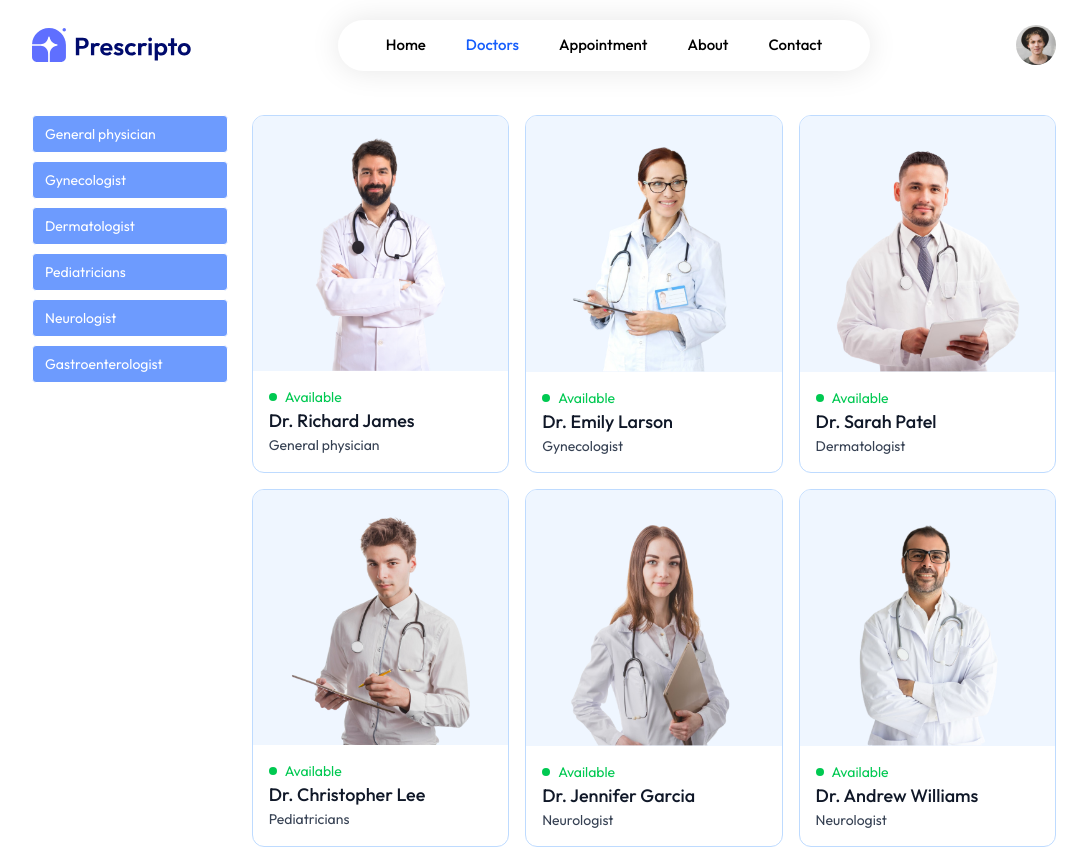
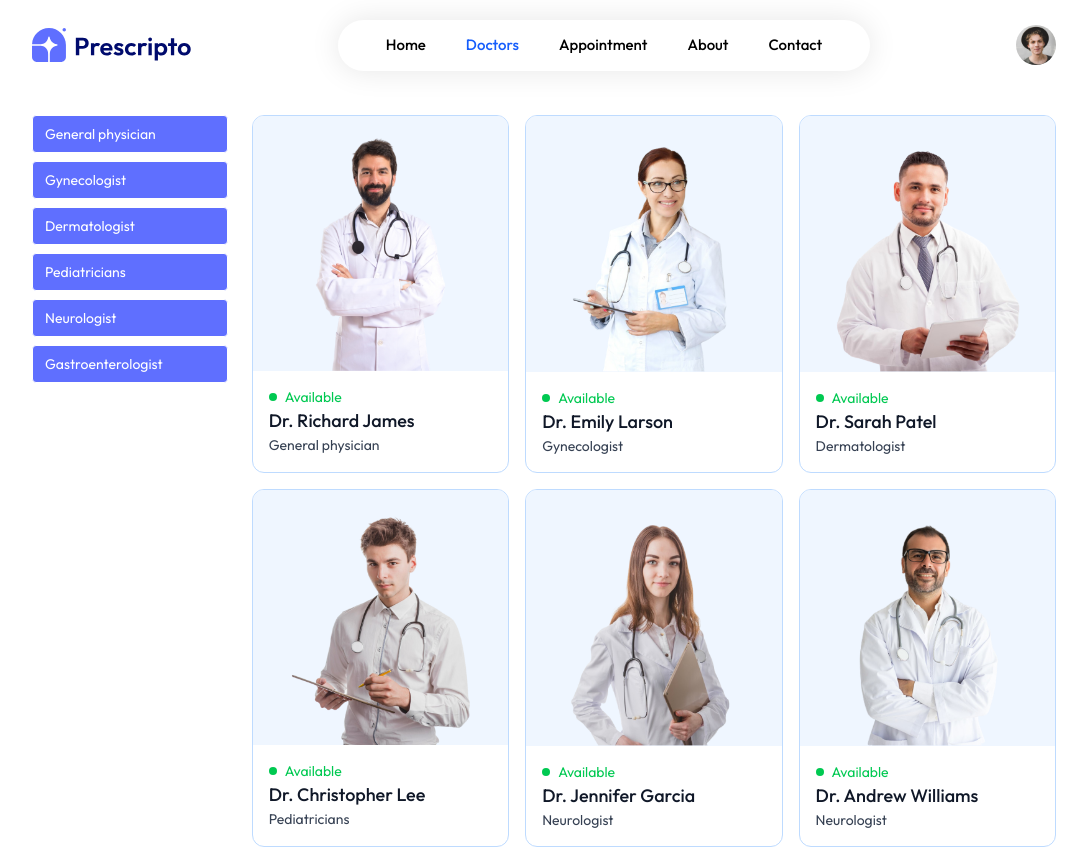
Before and after one commit to AmritPramanik/Doctor-Appointment-Booking-webApp, a React (Vite) app in the folder frontend/: page /doctors in a window 1280 px wide. Shown: the top 849 px of the page, without its empty margins (96-1183 px from the left). Built offline with nearby package versions, Linux system fonts and the light colour scheme.

Commit message:
Doctors Page Completed

```diff
--- a/frontend/src/index.css
+++ b/frontend/src/index.css
@@ -12,8 +12,11 @@
 .primary{
    @apply bg-[#5f6fff];
 }
+.primary1{
+   @apply bg-blue-200;
+}
 .primary2{
-   @apply bg-[#6d9bfe];
+   @apply bg-[#82aaff];
 }
 .grid-cols-auto{
   @apply grid gap-4 [grid-template-columns:repeat(auto-fill,minmax(200px,1fr))];
--- a/frontend/src/pages/Doctors.jsx
+++ b/frontend/src/pages/Doctors.jsx
@@ -27,17 +27,17 @@ const Doctors = () => {
       {/* <p className="text-[18px] font-semibold">Browse through the doctors specialist.</p> */}
       <div className="flex flex-col sm:flex-row items-start gap-6 mt-6">
         <div className="flex flex-col gap-2 text-sm text-gray-600">
-          <p onClick={() => navigate("/doctors/General physician")} className="w-[94vw] sm:w-auto pl-3 py-2 pr-16 border primary2 text-white rounded cursor-pointer hover:scale-105 transition-all duration-300">
+          <p onClick={() => navigate("/doctors/General physician")} className="w-[94vw] sm:w-auto pl-3 py-2 pr-16 border primary text-white rounded cursor-pointer hover:scale-105 transition-all duration-300">
             General physician</p>
-          <p onClick={() => navigate("/doctors/Gynecologist")} className="w-[94vw] sm:w-auto pl-3 py-2 pr-16 border primary2 text-white rounded cursor-pointer hover:scale-105 transition-all duration-300">
+          <p onClick={() => navigate("/doctors/Gynecologist")} className="w-[94vw] sm:w-auto pl-3 py-2 pr-16 border primary text-white rounded cursor-pointer hover:scale-105 transition-all duration-300">
             Gynecologist</p>
-          <p onClick={() => navigate("/doctors/Dermatologist")} className="w-[94vw] sm:w-auto pl-3 py-2 pr-16 border primary2 text-white rounded cursor-pointer hover:scale-105 transition-all duration-300">
+          <p onClick={() => navigate("/doctors/Dermatologist")} className="w-[94vw] sm:w-auto pl-3 py-2 pr-16 border primary text-white rounded cursor-pointer hover:scale-105 transition-all duration-300">
             Dermatologist</p>
-          <p onClick={() => navigate("/doctors/Pediatricians")} className="w-[94vw] sm:w-auto pl-3 py-2 pr-16 border primary2 text-white rounded cursor-pointer hover:scale-105 transition-all duration-300">
+          <p onClick={() => navigate("/doctors/Pediatricians")} className="w-[94vw] sm:w-auto pl-3 py-2 pr-16 border primary text-white rounded cursor-pointer hover:scale-105 transition-all duration-300">
             Pediatricians</p>
-          <p onClick={() => navigate("/doctors/Neurologist")} className="w-[94vw] sm:w-auto pl-3 py-2 pr-16 border primary2 text-white rounded cursor-pointer hover:scale-105 transition-all duration-300">
+          <p onClick={() => navigate("/doctors/Neurologist")} className="w-[94vw] sm:w-auto pl-3 py-2 pr-16 border primary text-white rounded cursor-pointer hover:scale-105 transition-all duration-300">
             Neurologist</p>
-          <p onClick={() => navigate("/doctors/Gastroenterologist")} className="w-[94vw] sm:w-auto pl-3 py-2 pr-16 border primary2 text-white rounded cursor-pointer hover:scale-105 transition-all duration-300">Gastroenterologist</p>
+          <p onClick={() => navigate("/doctors/Gastroenterologist")} className="w-[94vw] sm:w-auto pl-3 py-2 pr-16 border primary text-white rounded cursor-pointer hover:scale-105 transition-all duration-300">Gastroenterologist</p>
         </div>
         <div className="w-full grid grid-cols-auto gap-4 gap-y-6 ">
           {filterDoc.map((item, index) => (
```
